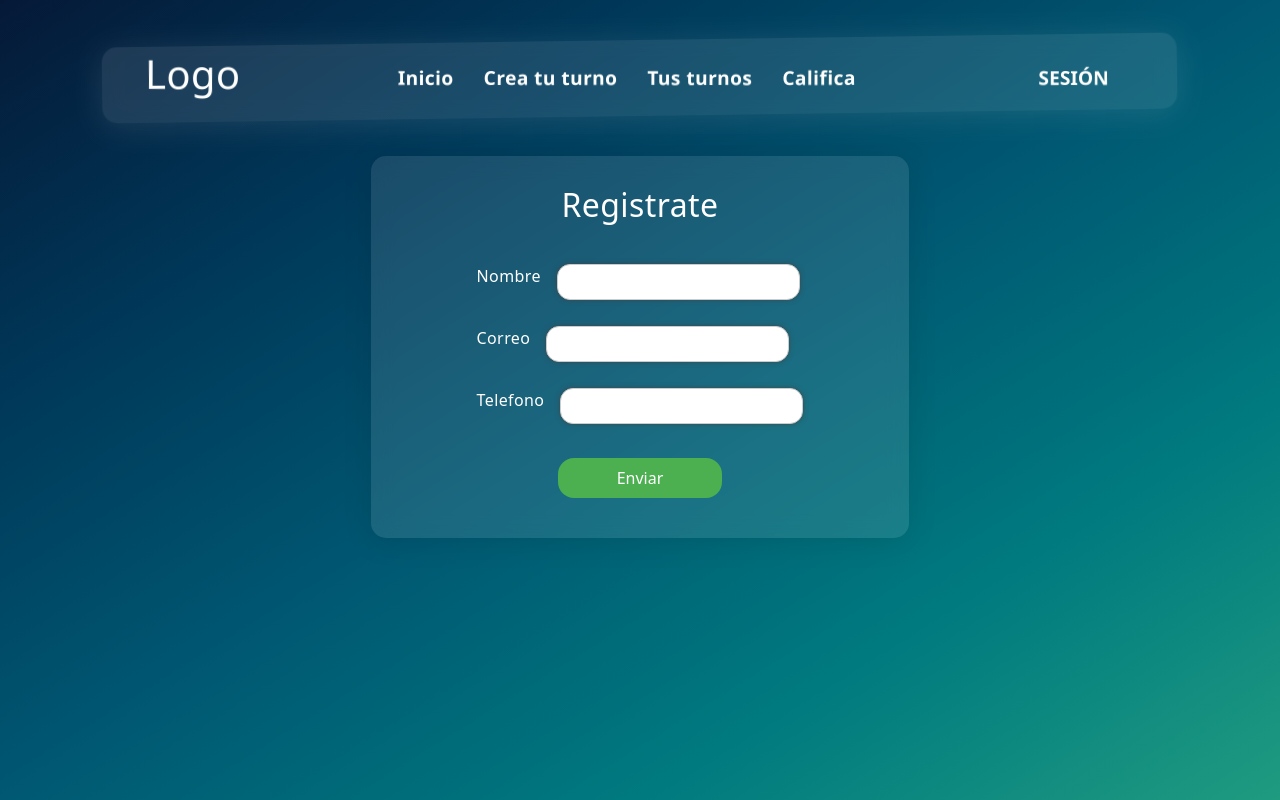
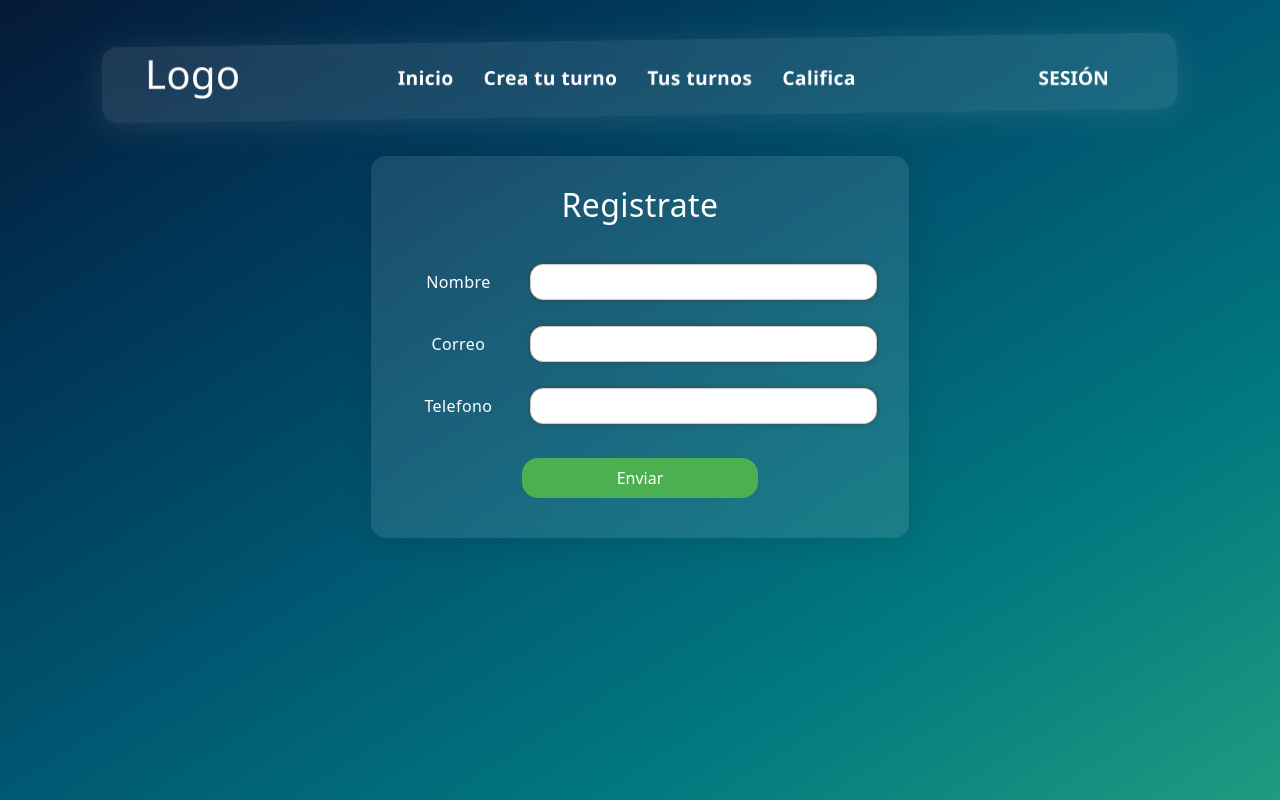
Before and after one commit to Dysaca22/rompe-filas, a React (Create React App) app: page /sesion in a window 1280 px wide. Built offline with nearby package versions, Linux system fonts and the light colour scheme.

Commit message:
Registro fixed

```diff
--- a/src/components/Calendar/Calendar.module.css
+++ b/src/components/Calendar/Calendar.module.css
@@ -7,7 +7,8 @@
     font-family: Arial, Helvetica, sans-serif;
     line-height: 1.125em;
 
-   }
+}
+
 .calendar_container{
     display: flex;
     justify-content: center;
--- a/src/pages/Register/Register.js
+++ b/src/pages/Register/Register.js
@@ -20,17 +20,16 @@ export default class Register extends Component {
                 <div className={style.loginWrapper}>
                     <h2>Registrate</h2>
                     <section className={style.form_back}>
-                        <div className={style.form_section}>
-                            <form class="">
-                                <label>
+                            <form class={style.form}>
+                                <label className={style.inputs}>
                                     <p>Nombre</p>
                                     <input type="text" />
                                 </label>
-                                <label>
+                                <label className={style.inputs}>
                                     <p>Correo </p>
                                     <input type="email" />
                                 </label>
-                                <label>
+                                <label className={style.inputs}>
                                     <p>Telefono</p>
                                     <input type="tel" />
                                 </label>
@@ -38,7 +37,6 @@ export default class Register extends Component {
                                     <button className={style.submit}type="submit">Enviar</button>
                                 </div>
                             </form>
-                        </div>
                     </section>
                 </div>
             </>
--- a/src/pages/Register/Register.module.css
+++ b/src/pages/Register/Register.module.css
@@ -73,8 +73,22 @@ form input[type="tel"] {
     justify-content: center;
 }
 
-.form_section {
+.form {
+    width: 100%;
+    padding: 5px;
+}
+
+.inputs{
     display: flex;
-    align-items: center;
-    justify-content: flex-end;
+    flex-flow: row wrap;
+    justify-content: space-between;
+    align-items: flex-end;
 }
+
+.inputs p {
+    flex: 1 1 20%;
+}
+
+.inputs input {
+    flex: 1 1 70%;
+}
```
